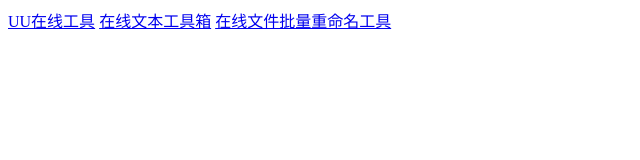
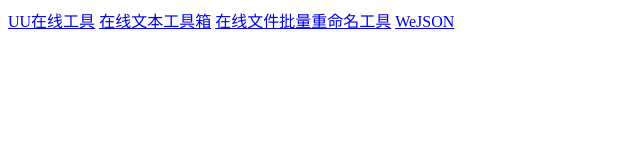
Before and after one commit to onlinewebtools/web, a plain HTML site: page index.html in a window 1280 px wide. Shown: the full height of the page, 0-640 px from the left. Drawn offline with Linux system fonts and the light colour scheme.

Commit message:
Update index.html

```diff
--- a/index.html
+++ b/index.html
@@ -11,6 +11,7 @@
     <a href="https://uutool.cn" target="_blank">UU在线工具</a>
     <a href="https://txttool.cn" target="_blank">在线文本工具箱</a>
     <a href="https://webrename.cn" target="_blank">在线文件批量重命名工具</a>
+      <a href="https://wejson.cn" target="_blank">WeJSON</a>
 </main>
 
 </body>
```
